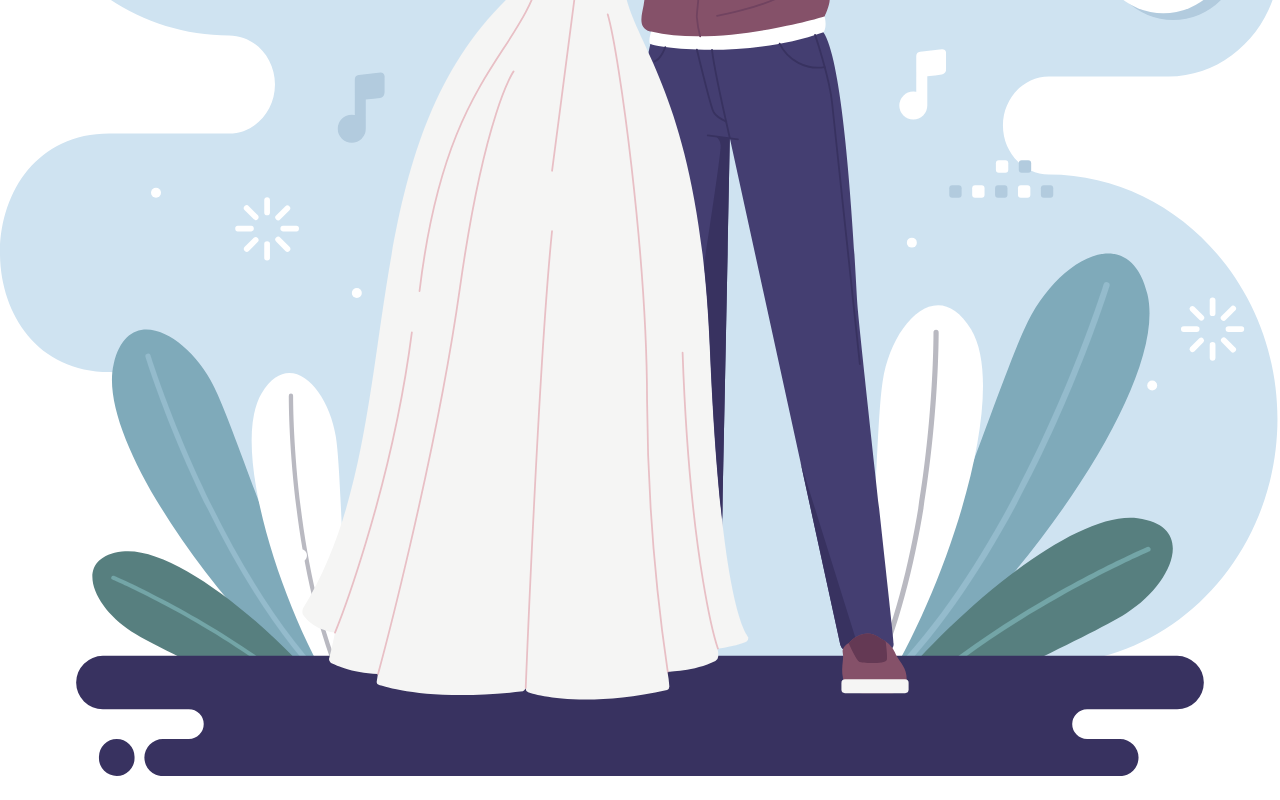
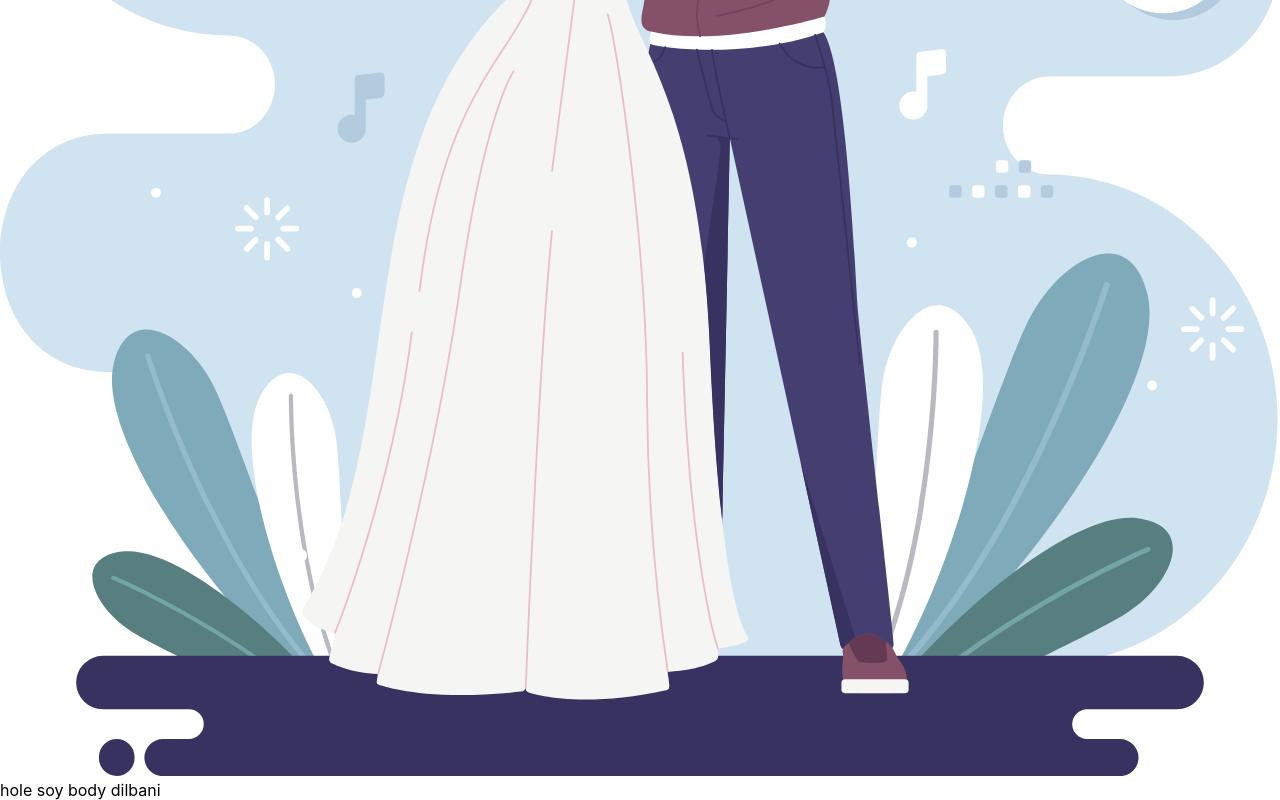
Before and after one commit to JaimeIngenia/PaginaMatrimonioDogs, a React (Create React App) app: page / in a window 1280 px wide. Shown: the part 509-1309 px from the top of the page. Built offline with nearby package versions, Linux system fonts and the light colour scheme.

Commit message:
primer comit dilbaniii

```diff
--- a/src/App.js
+++ b/src/App.js
@@ -1,10 +1,12 @@
 import esposos from "../src/assets/images/esposos.svg";
+import Body from "./components/body/Body";
 
 function App() {
   return (
     <div className="App">
       Hola Mundo
       <img src={esposos} alt=""></img>
+      <Body/>
     </div>
   );
 }
--- /dev/null
+++ b/src/components/body/Body.jsx
@@ -0,0 +1,8 @@
+import React from "react";
+
+
+const Body = () => {
+  return <div>hole soy body dilbani</div>;
+};
+
+export default Body;
```
Also changed, not shown: src/components/Header.module.css (added), src/components/header/Header.jsx (added), 1 other file (tests, documents, lock files or other folders).
